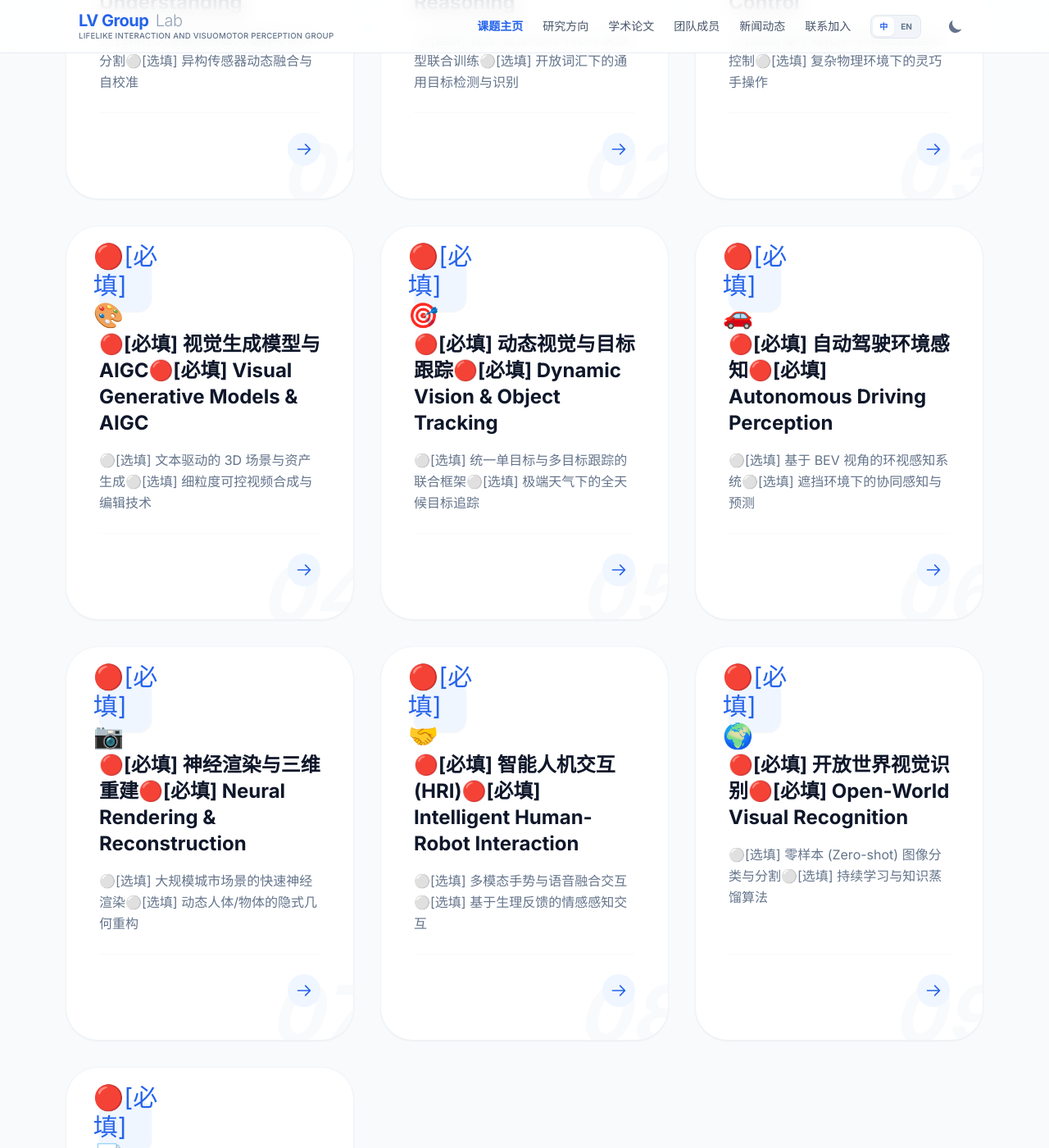
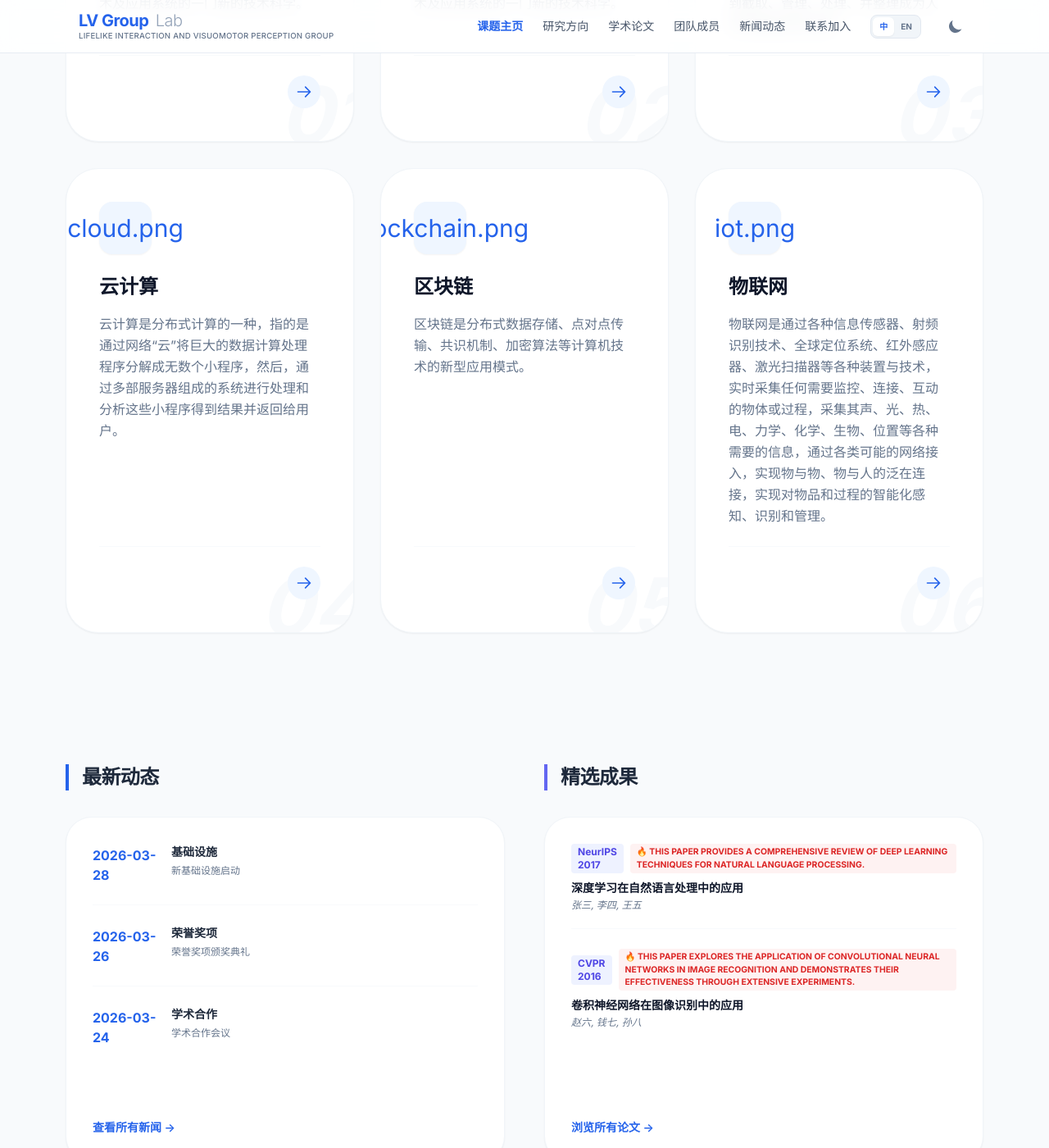
Before and after one commit to cdi-lv-group/cdi-lv-group.github.io, a Jekyll site: the page built from index.md, in a window 1280 px wide and 1400 px high, scrolled down 1580 px. Shown: the whole window at 82% size. Built offline with Jekyll 4.4.1, drawn with Linux system fonts in a browser that asks for light colours; nearby versions of some CDN libraries; some of the changed text lies outside the part shown.

Commit message:
chore: auto-sync data from Feishu 2026-03-26 03:37

```diff
--- a/_data/news.yml
+++ b/_data/news.yml
@@ -1,4 +1,58 @@
 # Auto-generated from Feishu Bitable: 新闻动态
-# Sync Time: 2026-03-26 02:47
+# Sync Time: 2026-03-26 03:37:29
 
-[]
+- date: '2026-03-28'
+  category:
+    zh: 基础设施
+    en: Infrastructure
+  title:
+    zh: 基础设施
+    en: New Infrastructure Launch
+  description:
+    zh: 新基础设施启动
+    en: New Infrastructure Launch
+  link: https://infrastructure.com
+- date: '2026-03-26'
+  category:
+    zh: 荣誉奖项
+    en: Awards
+  title:
+    zh: 荣誉奖项
+    en: Awards Ceremony
+  description:
+    zh: 荣誉奖项颁奖典礼
+    en: Awards Ceremony
+  link: https://awards.com
+- date: '2026-03-24'
+  category:
+    zh: 学术合作
+    en: Collaboration
+  title:
+    zh: 学术合作
+    en: Academic Collaboration
+  description:
+    zh: 学术合作会议
+    en: Academic Collaboration Meeting
+  link: https://collaboration.com
+- date: '2026-03-22'
+  category:
+    zh: 开源项目
+    en: Open Source
+  title:
+    zh: 开源项目
+    en: Open Source Project
+  description:
+    zh: 开源项目公告
+    en: Open Source Project Announcement
+  link: https://opensource.com
+- date: '2026-03-20'
+  category:
+    zh: 实验室动态
+    en: Lab Event
+  title:
+    zh: 实验室动态
+    en: Lab Event
+  description:
+    zh: 实验室动态事件
+    en: This is a lab event
+  link: https://labevent.com
--- /dev/null
+++ b/_data/positions.yml
@@ -0,0 +1,4 @@
+# Auto-generated from Feishu Bitable: 招聘与招生
+# Sync Time: 2026-03-26 03:37:28
+
+[]
--- a/_data/publications.yml
+++ b/_data/publications.yml
@@ -1,17 +1,41 @@
 # Auto-generated from Feishu Bitable: 学术论文
-# Sync Time: 2026-03-26 02:47
+# Sync Time: 2026-03-26 03:37:25
 
 - title:
-    zh: ''
-    en: ''
-  authors: ''
-  venue: ''
-  year: 2024
-  highlight: ''
+    zh: 深度学习在自然语言处理中的应用
+    en: Deep Learning for Natural Language Processing
+  authors: 张三, 李四, 王五
+  type: journal
+  venue: NeurIPS 2017
+  year: 2017
+  highlight: This paper provides a comprehensive review of deep learning techniques
+    for natural language processing.
   image: ''
   abstract:
-    zh: ''
-    en: ''
+    zh: 深度学习在自然语言处理中的应用是一篇发表在NeurIPS 2017上的论文
+    en: Deep Learning for NLP is a comprehensive review of recent advances in the
+      field.
   links:
-    paper: None
-    code: None
+    paper: https://www.sciencedirect.com/science/article/pii/S0031320317300986
+    code: https://github.com/abc/Deep-Learning-for-NLP
+    project: https://github.com/abc/Deep-Learning-for-NLP
+    video: https://www.youtube.com/watch?v=abc123
+- title:
+    zh: 卷积神经网络在图像识别中的应用
+    en: Convolutional Neural Networks for Image Recognition
+  authors: 赵六, 钱七, 孙八
+  type: journal
+  venue: CVPR 2016
+  year: 2016
+  highlight: This paper explores the application of convolutional neural networks
+    in image recognition and demonstrates their effectiveness through extensive experiments.
+  image: ''
+  abstract:
+    zh: 卷积神经网络在图像识别中的应用是一篇发表在CVPR 2016上的论文
+    en: Convolutional Neural Networks (CNNs) have achieved remarkable success in image
+      recognition tasks.
+  links:
+    paper: https://www.sciencedirect.com/science/article/pii/S0031320316302915
+    code: https://github.com/def/CNN-for-Image-Recognition
+    project: https://github.com/def/CNN-for-Image-Recognition
+    video: https://www.youtube.com/watch?v=def456
--- a/_data/research.yml
+++ b/_data/research.yml
@@ -1,83 +1,91 @@
 # Auto-generated from Feishu Bitable: 研究方向
-# Sync Time: 2026-03-26 02:47
+# Sync Time: 2026-03-26 03:37:27
 
-- icon: 🔴[必填] 👁️
+- icon: icon1
   title:
-    zh: 🔴[必填] 3D 视觉与场景理解🔴[必填] 3D Vision & Scene Understanding
-    en: 🔴[必填] 💡研究大规模三维点云处理、语义分割与高精度场景重建技术，提升机器对复杂物理世界的空间感知能力。
+    zh: 人工智能
+    en: Artificial Intelligence
   description:
-    zh: ⚪[选填] 大规模场景语义理解与实例分割⚪[选填] 异构传感器动态融合与自校准
-    en: ''
+    zh: 人工智能是研究、开发用于模拟、延伸和扩展人的智能的理论、方法、技术及应用系统的一门新的技术科学。
+    en: Artificial Intelligence is the study, development of theories, methods, technologies,
+      and application systems for simulating, extending, and expanding human intelligence.
+  points:
+    zh:
+    - 人工智能
+    en:
+    - 人工智能
   image: ''
-- icon: 🔴[必填] 🧠
+- icon: ai.png
   title:
-    zh: 🔴[必填] 多模态感知与推理🔴[必填] Multimodal Perception & Reasoning
-    en: 🔴[必填] 💡探索视觉、语言等多模态信息的对齐与融合机制，构建具备物理常识与因果推理能力的基础大模型。
+    zh: 人工智能
+    en: Artificial Intelligence
   description:
-    zh: ⚪[选填] 视觉-语言-动作 (VLA) 大模型联合训练⚪[选填] 开放词汇下的通用目标检测与识别
-    en: ''
+    zh: 人工智能是研究、开发用于模拟、延伸和扩展人的智能的理论、方法、技术及应用系统的一门新的技术科学。
+    en: Artificial intelligence is the study, development, theory, methods, technology,
+      and application systems for simulating, extending, and expanding human intelligence.
+  points:
+    zh:
+    - 人工智能
+    en: []
   image: ''
-- icon: 🔴[必填] 🦾
+- icon: bigdata.png
   title:
-    zh: 🔴[必填] 具身智能与机器人控制🔴[必填] Embodied AI & Robotic Control
-    en: 🔴[必填] 💡研究机器人如何在复杂动态环境中进行自主决策、灵巧操作与路径规划，打通感知到动作的闭环。
+    zh: 大数据
+    en: Big Data
   description:
-    zh: ⚪[选填] 基于强化学习的端到端运动控制⚪[选填] 复杂物理环境下的灵巧手操作
-    en: ''
+    zh: 大数据指的是所涉及的数据量规模巨大到无法通过人工，在合理时间内达到截取、管理、处理、并整理成为人类所能解读的信息。
+    en: Big data refers to the scale of the data involved is so large that it cannot
+      be intercepted, managed, processed, and organized into information that humans
+      can interpret within a reasonable time through manual means.
+  points:
+    zh:
+    - 大数据
+    en:
+    - 大数据是指规模巨大到无法通过人工在合理时间内处理的数据集。
   image: ''
-- icon: 🔴[必填] 🎨
+- icon: cloud.png
   title:
-    zh: 🔴[必填] 视觉生成模型与 AIGC🔴[必填] Visual Generative Models & AIGC
-    en: 🔴[必填] 💡基于扩散模型（Diffusion Models）探索高保真图像、视频及 3D 资产的可控生成，赋能创意设计。
+    zh: 云计算
+    en: Cloud Computing
   description:
-    zh: ⚪[选填] 文本驱动的 3D 场景与资产生成⚪[选填] 细粒度可控视频合成与编辑技术
-    en: ''
+    zh: 云计算是分布式计算的一种，指的是通过网络“云”将巨大的数据计算处理程序分解成无数个小程序，然后，通过多部服务器组成的系统进行处理和分析这些小程序得到结果并返回给用户。
+    en: Cloud computing is a form of distributed computing that refers to breaking
+      down huge data computing processing programs into countless small programs through
+      the network "cloud", and then the system composed of multiple servers processes
+      and analyzes these small programs to obtain results and return them to the user.
+  points:
+    zh:
+    - 云计算
+    en:
+    - 云计算是分布式计算的一种，指通过网络将巨大的数据计算处理程序分解成无数个小程序，通过多部服务器组成的系统进行处理和分析，得到结果并返回给用户。
   image: ''
-- icon: 🔴[必填] 🎯
+- icon: blockchain.png
   title:
-    zh: 🔴[必填] 动态视觉与目标跟踪🔴[必填] Dynamic Vision & Object Tracking
-    en: 🔴[必填] 💡针对无约束开放世界，研发高鲁棒性的单/多目标跟踪算法，实现跨模态、长时效的精准视觉定位。
+    zh: 区块链
+    en: Blockchain
   description:
-    zh: ⚪[选填] 统一单目标与多目标跟踪的联合框架⚪[选填] 极端天气下的全天候目标追踪
-    en: ''
+    zh: 区块链是分布式数据存储、点对点传输、共识机制、加密算法等计算机技术的新型应用模式。
+    en: Blockchain is a new application model of computer technologies such as distributed
+      data storage, peer-to-peer transmission, consensus mechanism, and encryption
+      algorithm.
+  points:
+    zh:
+    - 区块链
+    en:
+    - 区块链是分布式数据存储、点对点传输、共识机制、加密算法等计算机技术的新型应用模式。
   image: ''
-- icon: 🔴[必填] 🚗
+- icon: iot.png
   title:
-    zh: 🔴[必填] 自动驾驶环境感知🔴[必填] Autonomous Driving Perception
-    en: 🔴[必填] 💡研究自动驾驶场景下的多传感器融合感知技术，提升在高速及拥堵环境下的障碍物检测精度。
+    zh: 物联网
+    en: Internet of Things
   description:
-    zh: ⚪[选填] 基于 BEV 视角的环视感知系统⚪[选填] 遮挡环境下的协同感知与预测
-    en: ''
+    zh: 物联网是通过各种信息传感器、射频识别技术、全球定位系统、红外感应器、激光扫描器等各种装置与技术，实时采集任何需要监控、连接、互动的物体或过程，采集其声、光、热、电、力学、化学、生物、位置等各种需要的信息，通过各类可能的网络接入，实现物与物、物与人的泛在连接，实现对物品和过程的智能化感知、识别和管理。
+    en: The Internet of Things (IoT) is a network of physical objects that are embedded
+      with sensors, software, and other technologies to connect and exchange data
+      with other devices and systems over the Internet or other networks.
+  points:
+    zh:
+    - 物联网
+    en:
+    - 物联网是通过各种信息传感器、射频识别技术、全球定位系统、红外感应器、激光扫描器等各种装置与技术，实时采集任何需要监控、连接、互动的物体或过程，采集其声、光、热、电、力学、化学、生物、位置等各种需要的信息，通过各类可能的网络接入，实现物与物、物与人的泛在连接，实现对物品和过程的智能化感知、识别和管理。
   image: ''
-- icon: 🔴[必填] 📷
-  title:
-    zh: 🔴[必填] 神经渲染与三维重建🔴[必填] Neural Rendering & Reconstruction
-    en: 🔴[必填] 💡利用 NeRF 及 Gaussian Splatting 技术实现高逼真度的场景表示，支持实时照片级渲染。
-  description:
-    zh: ⚪[选填] 大规模城市场景的快速神经渲染⚪[选填] 动态人体/物体的隐式几何重构
-    en: ''
-  image: ''
-- icon: 🔴[必填] 🤝
-  title:
-    zh: 🔴[必填] 智能人机交互 (HRI)🔴[必填] Intelligent Human-Robot Interaction
-    en: 🔴[必填] 💡研究机器人对人类意图的理解与反馈机制，优化协作机器人在生产生活中的安全性与效率。
-  description:
-    zh: ⚪[选填] 多模态手势与语音融合交互⚪[选填] 基于生理反馈的情感感知交互
-    en: ''
-  image: ''
-- icon: 🔴[必填] 🌍
-  title:
-    zh: 🔴[必填] 开放世界视觉识别🔴[必填] Open-World Visual Recognition
-    en: 🔴[必填] 💡解决长尾分布与未知类别识别难题，使视觉系统能够在从未见过的场景中进行零样本学习。
-  description:
-    zh: ⚪[选填] 零样本 (Zero-shot) 图像分类与分割⚪[选填] 持续学习与知识蒸馏算法
-    en: ''
-  image: ''
-- icon: 🔴[必填] 📑
-  title:
-    zh: 🔴[必填] 复杂文档理解与 VLM🔴[必填] Document Understanding & VLM
-    en: 🔴[必填] 💡处理复杂版式文档的语义提取，融合页面版式与文本信息，在多模态文档问答中实现突破。
-  description:
-    zh: ⚪[选填] 多模态文档问答 (DocVQA) 基准⚪[选填] 视觉信息与页面布局特征深度融合
-    en: ''
-  image: ''
--- a/_data/team.yml
+++ b/_data/team.yml
@@ -1,103 +1,91 @@
 # Auto-generated from Feishu Bitable: 团队成员
-# Sync Time: 2026-03-26 02:47
+# Sync Time: 2026-03-26 03:37:24
 
 - name:
-    zh: 🔴[必填] 郭炜炜
-    en: 🔴[必填] Weiwei Guo
-  group_id: phd
-  rank: 1
+    zh: 郑七
+    en: Sun Yang
+  group_id: master
+  year: 2022
   title:
-    zh: 🔴[必填] 副教授 / 博导
-    en: 🔴[必填] Associate Professor
-  role:
-    zh: ''
-    en: ''
-  avatar: /assets/images/team/_weiwei_guo_dgdfbcnn.jpg
-  bio:
-    zh: ⚪[选填] 💡致力于实现智能体在复杂真实世界智能自主行为。
-    en: ''
-  email: ''
-  links:
-    homepage: http://xxx@tongji.edu.cn
-    github: None
-    scholar: None
-- name:
-    zh: 🔴[必填] 左文彬
-    en: 🔴[必填] Wenbin Zuo
-  group_id: phd
-  rank: 1
-  title:
-    zh: 🔴[必填] 博士生
-    en: 🔴[必填] Ph.D. Student
-  role:
-    zh: ''
-    en: ''
+    zh: 硕士生
+    en: Master Student
   avatar: ''
   bio:
-    zh: ⚪[选填] 💡研究方向为计算机视觉、3D感知及点云分析。
-    en: ''
-  email: ''
+    zh: 我专注于计算机视觉。
+    en: I am a master student.
+  email: user5@example.com
+  dest:
+    zh: 杭州
+    en: Hangzhou
   links:
-    homepage: http://2511992@tongji.edu.cn
-    github: None
-    scholar: None
+    homepage: http://homepage.com/user5
+    github: https://github.com/user5
+    scholar: https://scholar.google.com/citations?user=user5
+    linkedin: https://linkedin.com/in/user5
+    zhihu: https://zhihu.com/user5
 - name:
-    zh: 🔴[必填] 李嘉诚
-    en: 🔴[必填] Jiacheng Li
+    zh: 王五
+    en: Wang Hong
   group_id: researchers
-  rank: 1
+  year: 2020
   title:
-    zh: 🔴[必填] 博士后
-    en: 🔴[必填] Postdoctoral Researcher
-  role:
-    zh: ''
-    en: ''
+    zh: 研究员
+    en: Researcher
   avatar: ''
   bio:
-    zh: ⚪[选填] 💡目前负责实验室机器人在复杂室内环境下的规划项目。
-    en: ''
-  email: ''
+    zh: 我从事自然语言处理工作。
+    en: I am a researcher.
+  email: user3@example.com
+  dest:
+    zh: 深圳
+    en: Shenzhen
   links:
-    homepage: http://j_li@tongji.edu.cn
-    github: None
-    scholar: None
+    homepage: http://homepage.com/user3
+    github: https://github.com/user3
+    scholar: https://scholar.google.com/citations?user=user3
+    linkedin: https://linkedin.com/in/user3
+    zhihu: https://zhihu.com/user3
 - name:
-    zh: 🔴[必填] 刘博士
-    en: 🔴[必填] Dr. Liu
-  group_id: alumni
-  rank: 1
+    zh: 赵六
+    en: Li Ming
+  group_id: phd
+  year: 2020
   title:
-    zh: 🔴[必填] 2025届毕业生
-    en: 🔴[必填] Ph.D. Alumnus
-  role:
-    zh: ''
-    en: ''
+    zh: 博士生
+    en: PhD Student
   avatar: ''
   bio:
-    zh: ⚪[选填] 🎓 毕业去向：华为诺亚方舟实验室
-    en: ''
-  email: ''
+    zh: 我研究深度学习。
+    en: I am a phd student.
+  email: user4@example.com
+  dest:
+    zh: 广州
+    en: Guangzhou
   links:
-    homepage: 'http://⚪[选填] #'
-    github: None
-    scholar: None
+    homepage: http://homepage.com/user4
+    github: https://github.com/user4
+    scholar: https://scholar.google.com/citations?user=user4
+    linkedin: https://linkedin.com/in/user4
+    zhihu: https://zhihu.com/user4
 - name:
-    zh: 🔴[必填] 陈思远
-    en: 🔴[必填] Siyuan Chen
-  group_id: professor
-  rank: 2
+    zh: 李四
+    en: Jane Smith
+  group_id: associate_prof
+  year: 2016
   title:
-    zh: 🔴[必填] 教授 / 博导
-    en: 🔴[必填] Professor
-  role:
-    zh: ''
-    en: ''
+    zh: 副教授
+    en: Associate Professor
   avatar: ''
   bio:
-    zh: ⚪[选填] 💡深耕大规模三维场景理解二十余年。
-    en: ''
-  email: ''
+    zh: 我专注于机器学习研究。
+    en: I am an associate professor.
+  email: user2@example.com
+  dest:
+    zh: 上海
+    en: Shanghai
   links:
-    homepage: http://siyuan_chen@tongji.edu.cn
-    github: None
-    scholar: None
+    homepage: http://homepage.com/user2
+    github: https://github.com/user2
+    scholar: https://scholar.google.com/citations?user=user2
+    linkedin: https://linkedin.com/in/user2
+    zhihu: https://zhihu.com/user2
```
